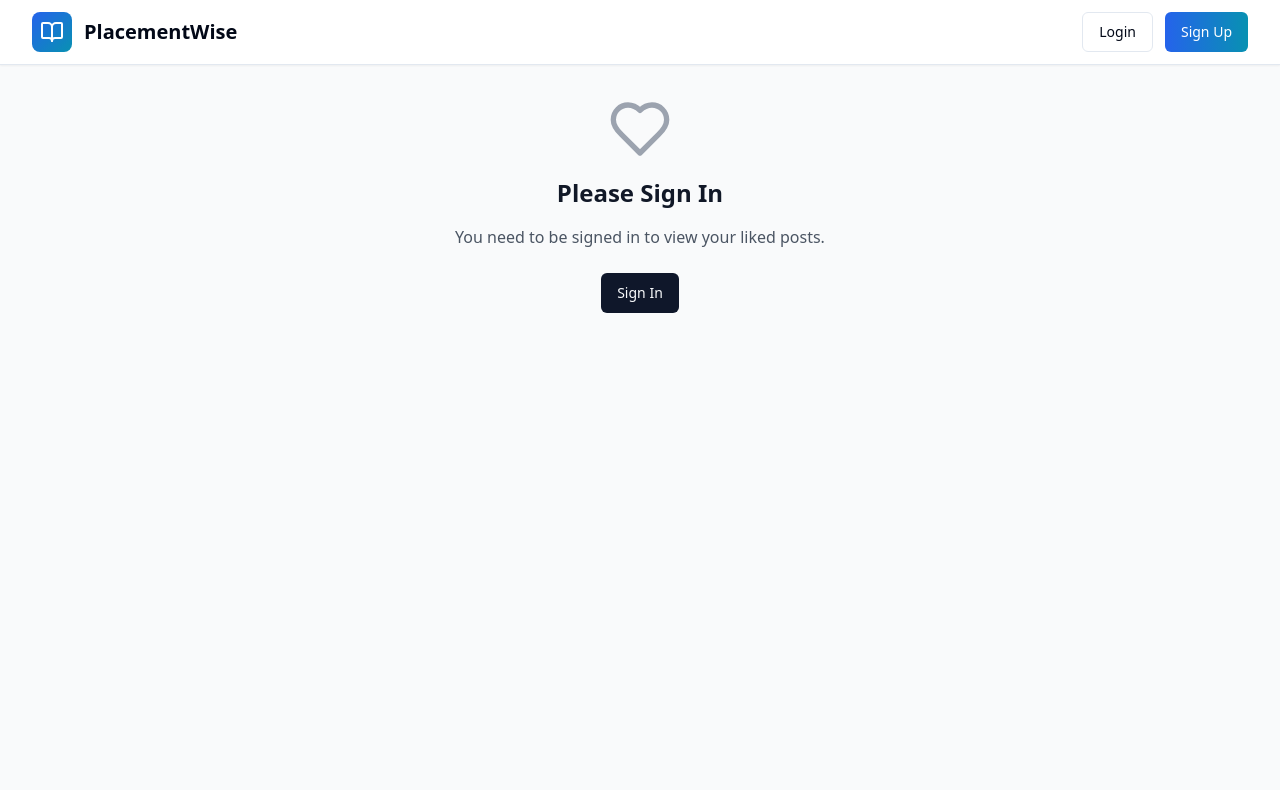
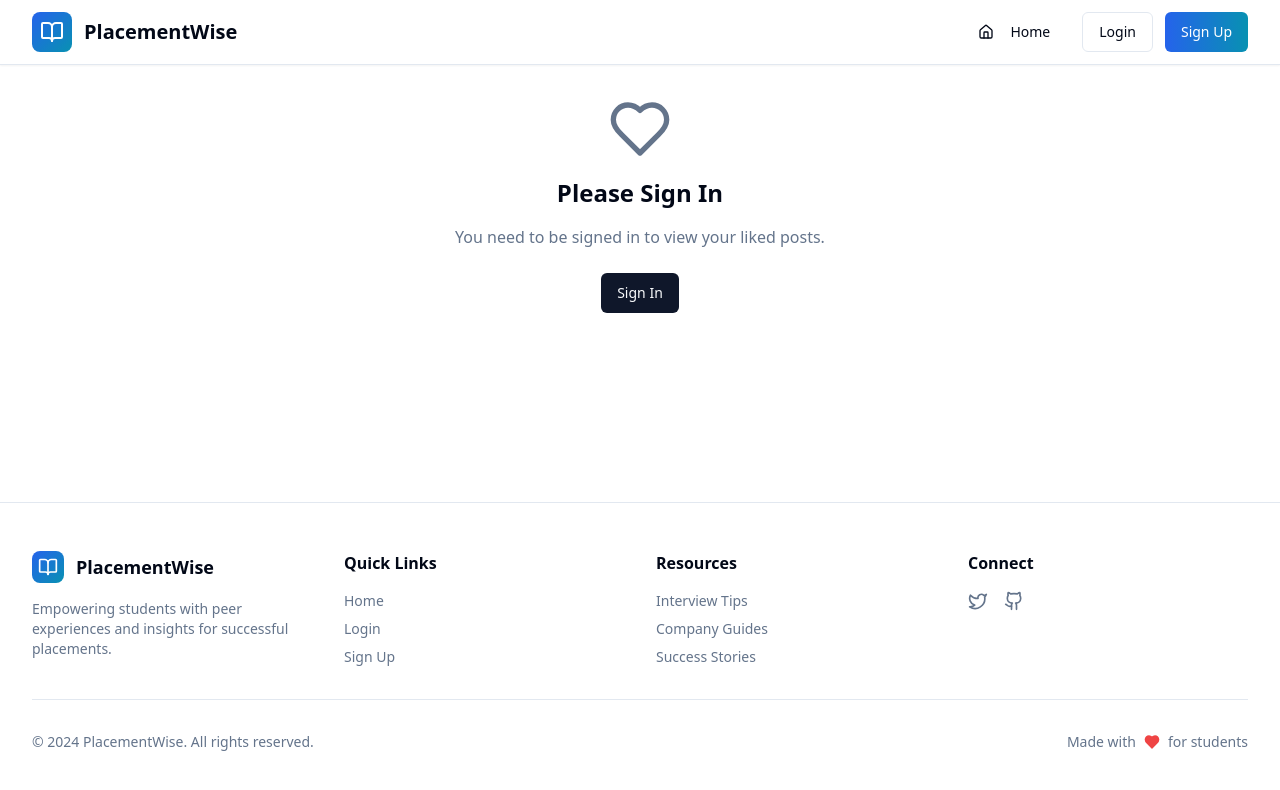
Before and after one commit to saicharancsc/placement-wisdom-share, a React (Vite) app: page /liked in a window 1280 px wide. Shown: the top 790 px of the page. Built offline with nearby package versions, Linux system fonts and the light colour scheme.

Commit message:
Add header and footer, add "go home" option.

```diff
--- /dev/null
+++ b/src/components/Footer.tsx
@@ -0,0 +1,99 @@
+
+import React from 'react';
+import { BookOpen, Heart, Github, Twitter } from 'lucide-react';
+import { Link } from 'react-router-dom';
+
+const Footer = () => {
+  return (
+    <footer className="bg-background border-t border-border mt-auto">
+      <div className="max-w-7xl mx-auto px-4 sm:px-6 lg:px-8 py-12">
+        <div className="grid grid-cols-1 md:grid-cols-4 gap-8">
+          {/* Logo and Description */}
+          <div className="space-y-4">
+            <div className="flex items-center space-x-3">
+              <div className="w-8 h-8 bg-gradient-to-br from-blue-600 to-cyan-600 rounded-lg flex items-center justify-center">
+                <BookOpen className="w-5 h-5 text-white" />
+              </div>
+              <span className="text-lg font-bold text-foreground">PlacementWise</span>
+            </div>
+            <p className="text-muted-foreground text-sm">
+              Empowering students with peer experiences and insights for successful placements.
+            </p>
+          </div>
+
+          {/* Quick Links */}
+          <div>
+            <h3 className="text-foreground font-semibold mb-4">Quick Links</h3>
+            <ul className="space-y-2 text-sm text-muted-foreground">
+              <li>
+                <Link to="/" className="hover:text-foreground transition-colors">
+                  Home
+                </Link>
+              </li>
+              <li>
+                <Link to="/login" className="hover:text-foreground transition-colors">
+                  Login
+                </Link>
+              </li>
+              <li>
+                <Link to="/signup" className="hover:text-foreground transition-colors">
+                  Sign Up
+                </Link>
+              </li>
+            </ul>
+          </div>
+
+          {/* Resources */}
+          <div>
+            <h3 className="text-foreground font-semibold mb-4">Resources</h3>
+            <ul className="space-y-2 text-sm text-muted-foreground">
+              <li>
+                <a href="#" className="hover:text-foreground transition-colors">
+                  Interview Tips
+                </a>
+              </li>
+              <li>
+                <a href="#" className="hover:text-foreground transition-colors">
+                  Company Guides
+                </a>
+              </li>
+              <li>
+                <a href="#" className="hover:text-foreground transition-colors">
+                  Success Stories
+                </a>
+              </li>
+            </ul>
+          </div>
+
+          {/* Connect */}
+          <div>
+            <h3 className="text-foreground font-semibold mb-4">Connect</h3>
+            <div className="flex space-x-4">
+              <a href="#" className="text-muted-foreground hover:text-foreground transition-colors">
+                <Twitter className="w-5 h-5" />
+              </a>
+              <a href="#" className="text-muted-foreground hover:text-foreground transition-colors">
+                <Github className="w-5 h-5" />
+              </a>
+            </div>
+          </div>
+        </div>
+
+        <div className="border-t border-border mt-8 pt-8">
+          <div className="flex flex-col sm:flex-row justify-between items-center">
+            <p className="text-muted-foreground text-sm">
+              © 2024 PlacementWise. All rights reserved.
+            </p>
+            <div className="flex items-center mt-4 sm:mt-0">
+              <span className="text-muted-foreground text-sm mr-2">Made with</span>
+              <Heart className="w-4 h-4 text-red-500 fill-current" />
+              <span className="text-muted-foreground text-sm ml-2">for students</span>
+            </div>
+          </div>
+        </div>
+      </div>
+    </footer>
+  );
+};
+
+export default Footer;
--- a/src/components/Navigation.tsx
+++ b/src/components/Navigation.tsx
@@ -8,7 +8,7 @@ import {
   DropdownMenuItem,
   DropdownMenuTrigger,
 } from '@/components/ui/dropdown-menu';
-import { PlusCircle, Search, BookOpen, User, LogOut, Bookmark, Heart } from 'lucide-react';
+import { PlusCircle, Search, BookOpen, User, LogOut, Bookmark, Heart, Home } from 'lucide-react';
 import { Link, useNavigate } from 'react-router-dom';
 import { useAuth } from '@/hooks/useAuth';
 
@@ -62,6 +62,13 @@ const Navigation = ({ searchQuery = '', onSearchChange }: NavigationProps) => {
           <div className="flex items-center space-x-4">
             {user ? (
               <>
+                <Link to="/">
+                  <Button variant="ghost" className="flex items-center">
+                    <Home className="w-4 h-4 mr-2" />
+                    Home
+                  </Button>
+                </Link>
+
                 <Link to="/create">
                   <Button className="bg-gradient-to-r from-blue-600 to-cyan-600 hover:from-blue-700 hover:to-cyan-700 text-white font-medium">
                     <PlusCircle className="w-4 h-4 mr-2" />
@@ -107,6 +114,13 @@ const Navigation = ({ searchQuery = '', onSearchChange }: NavigationProps) => {
                 </DropdownMenu>
               </>
             ) : (
+              <>
+                <Link to="/">
+                  <Button variant="ghost" className="flex items-center">
+                    <Home className="w-4 h-4 mr-2" />
+                    Home
+                  </Button>
+                </Link>
                 <div className="flex space-x-3">
                   <Link to="/login">
                     <Button variant="outline" className="font-medium">
@@ -119,6 +133,7 @@ const Navigation = ({ searchQuery = '', onSearchChange }: NavigationProps) => {
                     </Button>
                   </Link>
                 </div>
+              </>
             )}
           </div>
         </div>
--- a/src/pages/LikedPosts.tsx
+++ b/src/pages/LikedPosts.tsx
@@ -1,6 +1,7 @@
 
 import React from 'react';
 import Navigation from '../components/Navigation';
+import Footer from '../components/Footer';
 import BlogCard from '../components/BlogCard';
 import { useAuth } from '@/hooks/useAuth';
 import { useQuery } from '@tanstack/react-query';
@@ -43,55 +44,58 @@ const LikedPosts = () => {
 
   if (!user) {
     return (
-      <div className="min-h-screen bg-gray-50">
+      <div className="min-h-screen bg-background flex flex-col">
         <Navigation />
-        <div className="max-w-4xl mx-auto px-4 py-8">
+        <div className="flex-1 max-w-4xl mx-auto px-4 py-8">
           <div className="text-center">
-            <Heart className="w-16 h-16 text-gray-400 mx-auto mb-4" />
-            <h2 className="text-2xl font-bold text-gray-900 mb-4">Please Sign In</h2>
-            <p className="text-gray-600 mb-6">You need to be signed in to view your liked posts.</p>
+            <Heart className="w-16 h-16 text-muted-foreground mx-auto mb-4" />
+            <h2 className="text-2xl font-bold text-foreground mb-4">Please Sign In</h2>
+            <p className="text-muted-foreground mb-6">You need to be signed in to view your liked posts.</p>
             <Link to="/login">
               <Button>Sign In</Button>
             </Link>
           </div>
         </div>
+        <Footer />
       </div>
     );
   }
 
   if (isLoading) {
     return (
-      <div className="min-h-screen bg-gray-50">
+      <div className="min-h-screen bg-background flex flex-col">
         <Navigation />
-        <div className="flex items-center justify-center min-h-[400px]">
-          <Loader2 className="w-8 h-8 animate-spin text-blue-600" />
+        <div className="flex-1 flex items-center justify-center min-h-[400px]">
+          <Loader2 className="w-8 h-8 animate-spin text-primary" />
         </div>
+        <Footer />
       </div>
     );
   }
 
   if (error) {
     return (
-      <div className="min-h-screen bg-gray-50">
+      <div className="min-h-screen bg-background flex flex-col">
         <Navigation />
-        <div className="max-w-4xl mx-auto px-4 py-8">
+        <div className="flex-1 max-w-4xl mx-auto px-4 py-8">
           <div className="text-center">
-            <h2 className="text-2xl font-bold text-gray-900 mb-4">Error loading liked posts</h2>
-            <p className="text-gray-600">Please try again later.</p>
+            <h2 className="text-2xl font-bold text-foreground mb-4">Error loading liked posts</h2>
+            <p className="text-muted-foreground">Please try again later.</p>
           </div>
         </div>
+        <Footer />
       </div>
     );
   }
 
   return (
-    <div className="min-h-screen bg-gray-50">
+    <div className="min-h-screen bg-background flex flex-col">
       <Navigation />
 
-      <div className="max-w-4xl mx-auto px-4 sm:px-6 lg:px-8 py-8">
+      <div className="flex-1 max-w-4xl mx-auto px-4 sm:px-6 lg:px-8 py-8">
         <div className="mb-8">
-          <h1 className="text-3xl font-bold text-gray-900 mb-4">Liked Posts</h1>
-          <p className="text-gray-600">
+          <h1 className="text-3xl font-bold text-foreground mb-4">Liked Posts</h1>
+          <p className="text-muted-foreground">
             Your favorite placement experiences and insights.
           </p>
         </div>
@@ -109,9 +113,9 @@ const LikedPosts = () => {
             ))
           ) : (
             <div className="text-center py-12">
-              <Heart className="w-16 h-16 text-gray-400 mx-auto mb-4" />
-              <h3 className="text-lg font-medium text-gray-900 mb-2">No liked posts yet</h3>
-              <p className="text-gray-600 mb-6">
+              <Heart className="w-16 h-16 text-muted-foreground mx-auto mb-4" />
+              <h3 className="text-lg font-medium text-foreground mb-2">No liked posts yet</h3>
+              <p className="text-muted-foreground mb-6">
                 Start exploring and like posts that you find helpful!
               </p>
               <Link to="/">
@@ -121,6 +125,8 @@ const LikedPosts = () => {
           )}
         </div>
       </div>
+
+      <Footer />
     </div>
   );
 };
--- a/src/pages/NotFound.tsx
+++ b/src/pages/NotFound.tsx
@@ -1,5 +1,10 @@
-import { useLocation } from "react-router-dom";
+
+import { useLocation, Link } from "react-router-dom";
 import { useEffect } from "react";
+import Navigation from "../components/Navigation";
+import Footer from "../components/Footer";
+import { Button } from "@/components/ui/button";
+import { Home } from "lucide-react";
 
 const NotFound = () => {
   const location = useLocation();
@@ -12,14 +17,26 @@ const NotFound = () => {
   }, [location.pathname]);
 
   return (
-    <div className="min-h-screen flex items-center justify-center bg-gray-100">
-      <div className="text-center">
-        <h1 className="text-4xl font-bold mb-4">404</h1>
-        <p className="text-xl text-gray-600 mb-4">Oops! Page not found</p>
-        <a href="/" className="text-blue-500 hover:text-blue-700 underline">
-          Return to Home
-        </a>
+    <div className="min-h-screen bg-background flex flex-col">
+      <Navigation />
+
+      <div className="flex-1 flex items-center justify-center py-16">
+        <div className="text-center max-w-md mx-auto px-4">
+          <h1 className="text-6xl font-bold text-foreground mb-4">404</h1>
+          <h2 className="text-2xl font-semibold text-foreground mb-4">Page Not Found</h2>
+          <p className="text-muted-foreground mb-8">
+            Sorry, the page you are looking for doesn't exist or has been moved.
+          </p>
+          <Link to="/">
+            <Button className="bg-gradient-to-r from-blue-600 to-cyan-600 hover:from-blue-700 hover:to-cyan-700 text-white font-medium">
+              <Home className="w-4 h-4 mr-2" />
+              Go Home
+            </Button>
+          </Link>
+        </div>
       </div>
+
+      <Footer />
     </div>
   );
 };
```
Also changed, not shown: src/pages/Bookmarks.tsx (+10 -7 lines), src/pages/Index.tsx (+17 -10 lines). Lines whose indentation alone changed are shown as unchanged.
